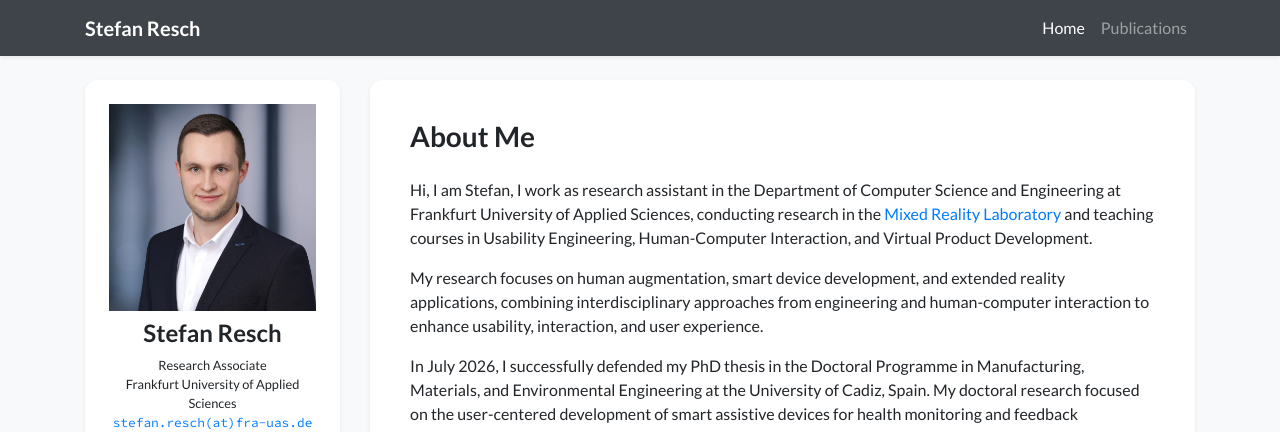
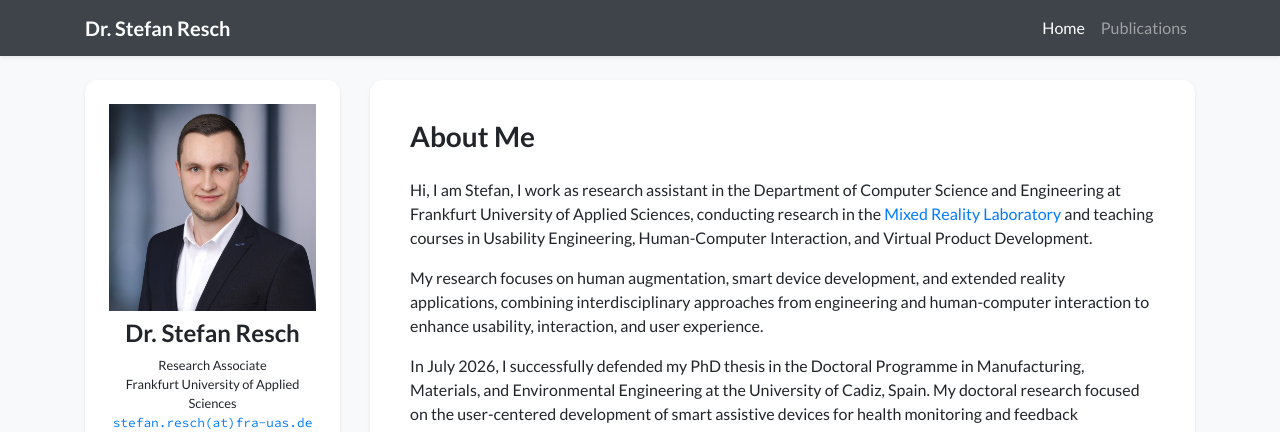
Before and after one commit to Stefan-Resch/stefan-resch.github.io, a Jekyll site: the page built from index.html, in a window 1280 px wide. Shown: the top 432 px of the page. Built offline with Jekyll 4.4.1, drawn with Linux system fonts in a browser that asks for light colours; nearby versions of some CDN libraries; a style sheet for code colours, icons or effects is not loaded.

```diff
--- a/_data/profile.yml
+++ b/_data/profile.yml
@@ -1,6 +1,6 @@
-primary_name: "Stefan Resch"
+primary_name: "Dr. Stefan Resch"
 secondary_name: ""
-navbar_name: "Stefan Resch"
+navbar_name: "Dr. Stefan Resch"
 
 positions:
 - name: Research Associate
```
